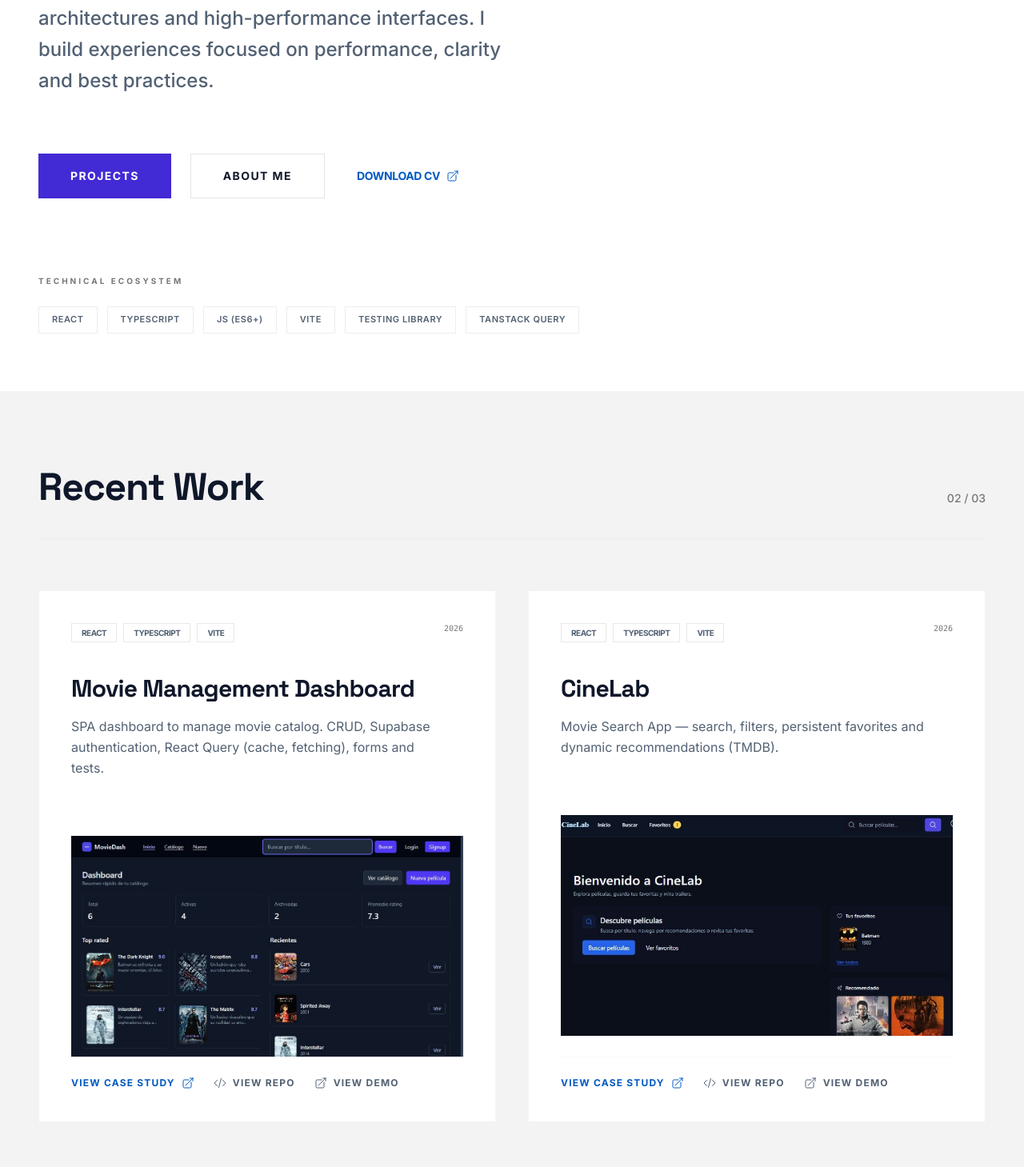
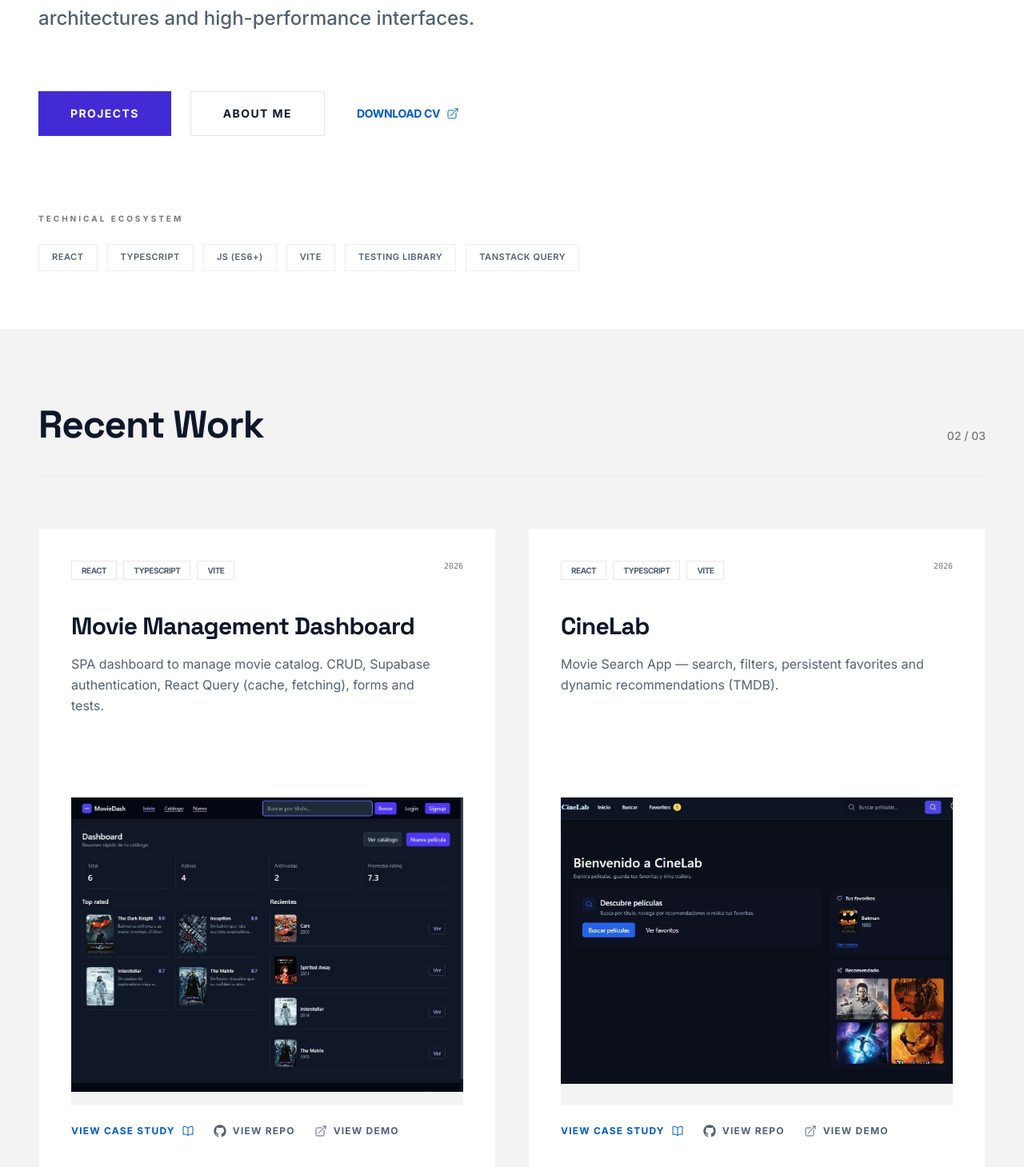
Before and after one commit to ezefernandezyf/my-portfolio, a React (Vite) app: page /home in a window 1280 px wide. Shown: the part 415-1874 px from the top of the page at 80% size. Built offline with nearby package versions, Linux system fonts and the light colour scheme; no server answers.

Commit message:
feat(home): update hero summary and enhance project card layout

```diff
--- a/src/locales/en/home.json
+++ b/src/locales/en/home.json
@@ -6,7 +6,7 @@
   "hero": {
     "label": "Software Engineer",
     "name": "Ezequiel Fernández",
-    "summary": "Front-end Developer specializing in accessible architectures and high-performance interfaces. I build experiences focused on performance, clarity and best practices.",
+    "summary": "Front-end Developer specializing in accessible architectures and high-performance interfaces.",
     "cta": {
       "about": "About me",
       "projects": "Projects",
--- a/src/locales/es/home.json
+++ b/src/locales/es/home.json
@@ -6,7 +6,7 @@
   "hero": {
     "label": "Software Engineer",
     "name": "Ezequiel Fernández",
-    "summary": "Front-end Developer especializado en arquitecturas accesibles e interfaces de alto rendimiento. Construyo experiencias enfocadas en rendimiento, claridad y buenas prácticas.",
+    "summary": "Front-end Developer especializado en arquitecturas accesibles e interfaces de alto rendimiento.",
     "cta": {
       "about": "Acerca de mí",
       "projects": "Proyectos",
--- a/src/pages/HomePage.tsx
+++ b/src/pages/HomePage.tsx
@@ -1,7 +1,7 @@
-import { ArrowTopRightOnSquareIcon, CodeBracketIcon, CommandLineIcon } from '@heroicons/react/24/outline';
+import { ArrowTopRightOnSquareIcon, BookOpenIcon, CommandLineIcon } from '@heroicons/react/24/outline';
 import { useTranslation } from 'react-i18next';
 import { Link } from 'react-router-dom';
-import { MetaTags } from '../components';
+import { GithubIcon, MetaTags } from '../components';
 import { projects } from '../data/projects';
 
 type Project = (typeof projects)[number];
@@ -36,10 +36,12 @@ const HomeProjectCard = ({ project }: HomeProjectCardProps): React.JSX.Element =
         <span className="text-[10px] font-mono text-outline">{project.year}</span>
       </div>
 
-      <h3 className="mt-8 text-3xl font-bold tracking-tight font-headline">{projectName}</h3>
-      <p className="mt-4 max-w-[45ch] leading-relaxed text-on-surface-variant">{projectShort}</p>
+      <div className="mt-8 min-h-35 md:min-h-40">
+        <h3 className="text-3xl font-bold tracking-tight font-headline">{projectName}</h3>
+        <p className="mt-4 max-w-[45ch] leading-relaxed text-on-surface-variant">{projectShort}</p>
+      </div>
 
-      <div className="relative mt-12 aspect-video overflow-hidden bg-surface-container-low">
+      <div className="relative mt-12 h-80 overflow-hidden bg-surface-container-low md:h-88 lg:h-96">
         <img
           alt={`${projectName} preview`}
           className="h-full w-full object-cover transition-transform duration-500 group-hover:scale-105"
@@ -53,7 +55,7 @@ const HomeProjectCard = ({ project }: HomeProjectCardProps): React.JSX.Element =
           to={`/projects/${project.id}`}
         >
           View case study
-          <ArrowTopRightOnSquareIcon className="h-4 w-4" aria-hidden />
+          <BookOpenIcon className="h-4 w-4" aria-hidden />
         </Link>
 
         <a
@@ -62,7 +64,7 @@ const HomeProjectCard = ({ project }: HomeProjectCardProps): React.JSX.Element =
           rel="noopener noreferrer"
           target="_blank"
         >
-          <CodeBracketIcon className="h-4 w-4" aria-hidden />
+          <GithubIcon className="h-4 w-4" />
           View repo
         </a>
 
```
